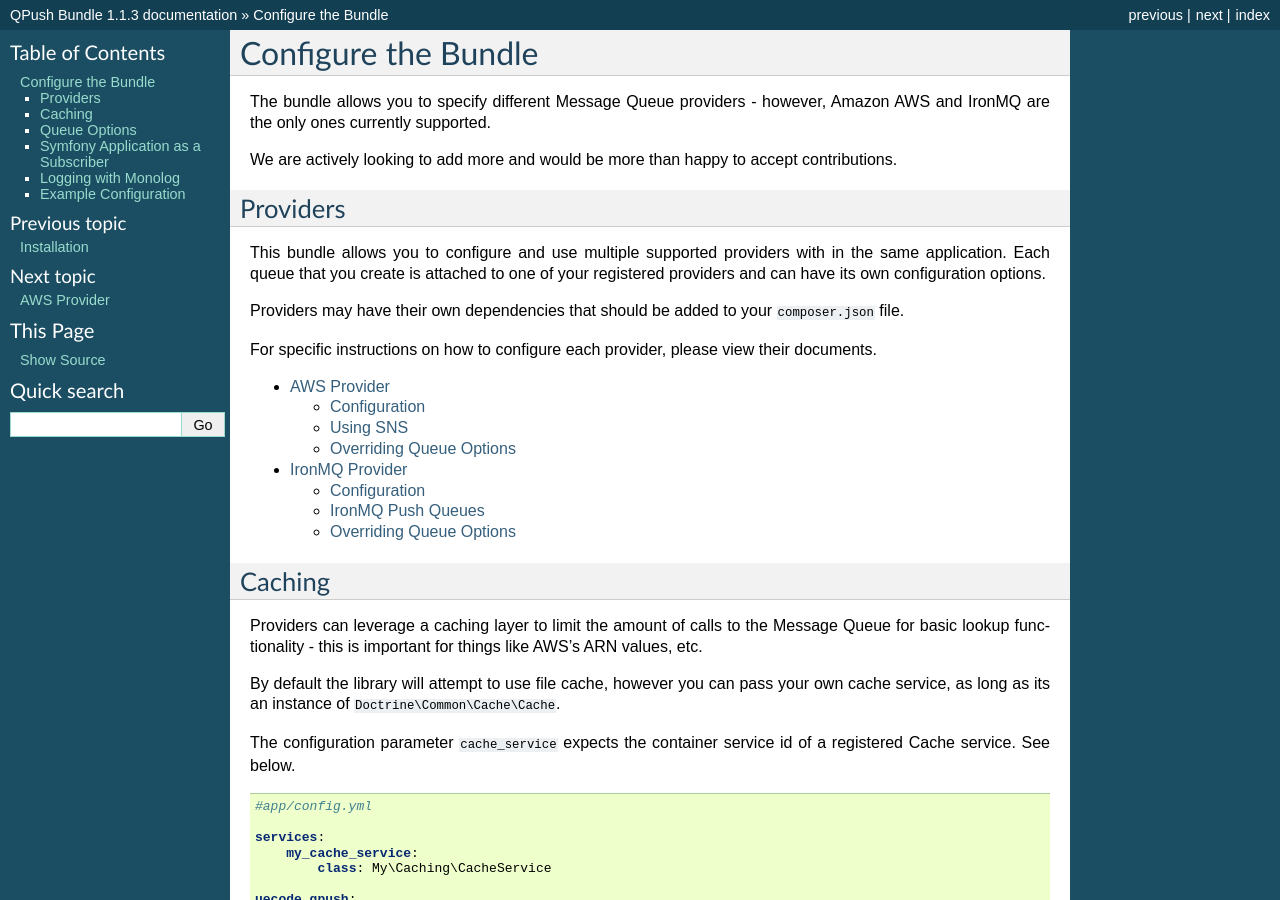
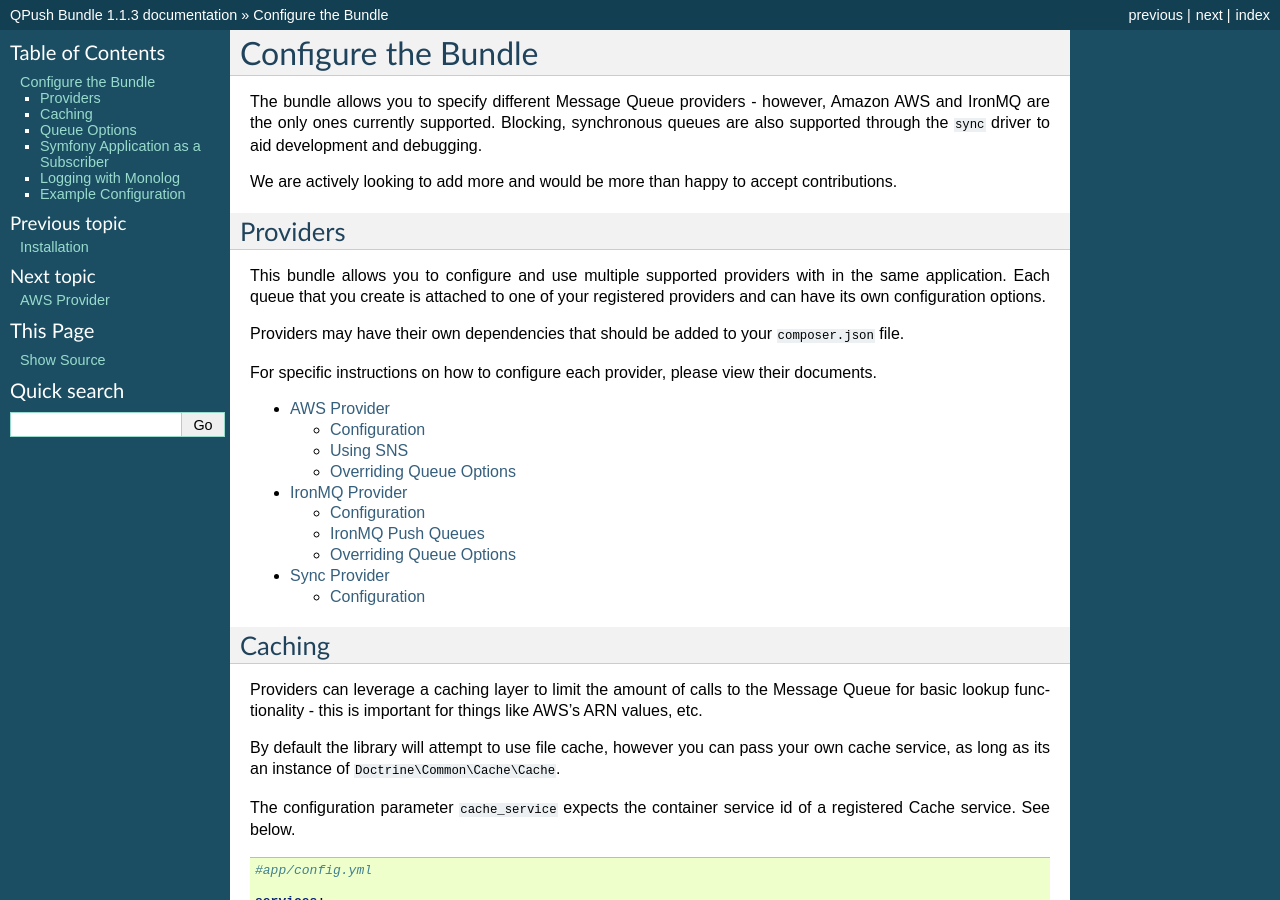
Before and after one commit to uecode/qpush-bundle, a Sphinx documentation site: the page built from docs/configuration.rst, in a window 1280 px wide and 900 px high. Built offline with Sphinx 7.4.7, drawn with Linux system fonts in a browser that asks for light colours; some of the changed text lies outside the part shown.

Commit message:
Update documentation to cover sync queue

```diff
--- a/docs/configuration.rst
+++ b/docs/configuration.rst
@@ -2,7 +2,8 @@
 ====================
 
 The bundle allows you to specify different Message Queue providers - however,
-Amazon AWS and IronMQ are the only ones currently supported.
+Amazon AWS and IronMQ are the only ones currently supported. Blocking, synchronous queues
+are also supported through the ``sync`` driver to aid development and debugging.
 
 We are actively looking to add more and would be more than happy to accept contributions.
 
@@ -22,6 +23,7 @@
 
     aws-provider
     iron-mq-provider
+    sync-provider
 
 Caching
 -------
@@ -113,7 +115,7 @@
                 project_id: YOUR_IRONMQ_PROJECT_ID_HERE
         queues:
             my_queue_key:
-                provider: ironmq #or aws
+                provider: ironmq #or aws or sync
                 options:
                     queue_name:             my_actual_queue_name
                     push_notifications:     true
```
Also changed, not shown: docs/sync-provider.rst (added, +21 -0 lines).
